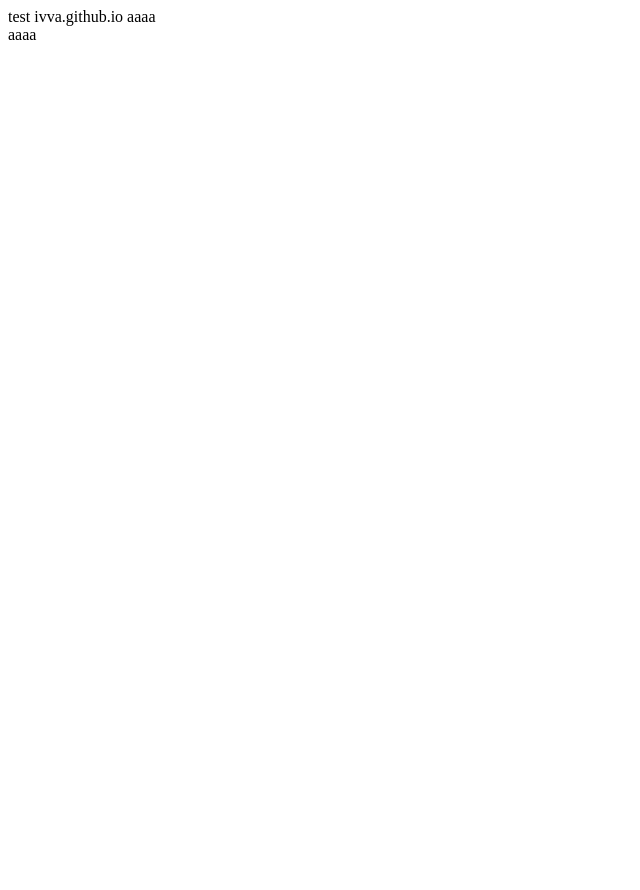
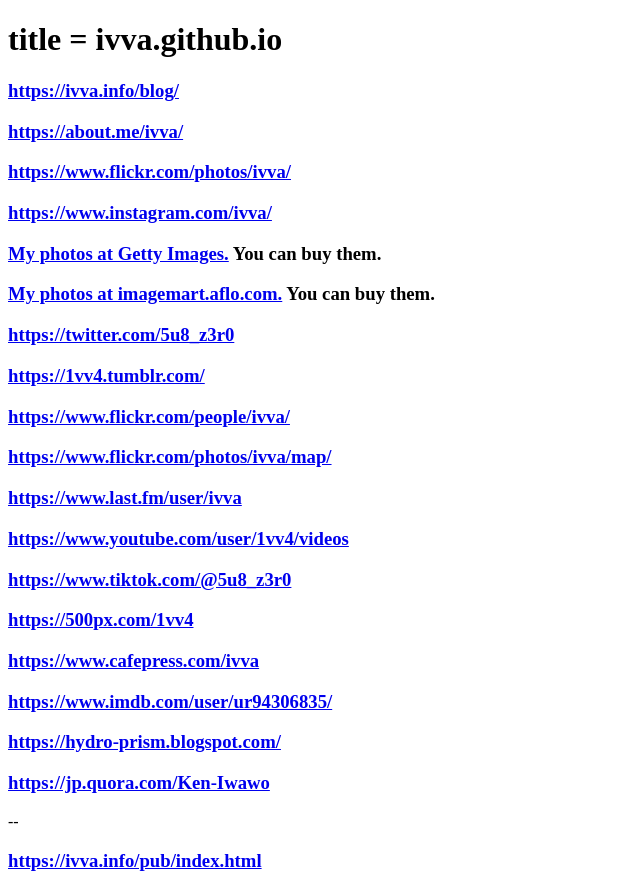
Before and after one commit to ivva/ivva.github.io, a plain HTML site: page index.html in a window 1280 px wide. Shown: the whole page, without its empty margins (0-640 px from the left). Before the commit the page ends 800 px from the top, so only its background shows below. Drawn offline with Linux system fonts and the light colour scheme.

Commit message:
Update index.html

```diff
--- a/index.html
+++ b/index.html
@@ -1,4 +1,40 @@
-test ivva.github.io
-aaaa
-<br>
-aaaa
+<!DOCTYPE HTML PUBLIC "-//W3C//DTD HTML 4.01 Transitional//EN" "http://www.w3.org/TR/html4/loose.dtd">
+<html lang="ja">
+<head>
+<META HTTP-EQUIV="Content-Type" CONTENT="text/html; charset=Shift-JIS">
+<title>ivva.github.io</title>
+<META NAME="keywords" CONTENT="ivva.github.io">
+<META NAME="description" CONTENT="ivva.github.io">
+
+
+</head>
+<body>
+
+
+<h1>title = ivva.github.io</h1>
+
+<h3><a href="https://ivva.info/blog/">https://ivva.info/blog/</a></h3>
+<h3><a href="https://about.me/ivva/">https://about.me/ivva/</a></h3>
+<h3><a href="https://www.flickr.com/photos/ivva/">https://www.flickr.com/photos/ivva/</a></h3>
+<h3><a href="https://www.instagram.com/ivva/">https://www.instagram.com/ivva/</a></h3>
+<h3><a href="https://bit.ly/2VHtV6F">My photos at Getty Images.</a> You can buy them.</h3>
+<h3><a href="https://imagemart.aflo.com/ja/@ivva.info">My photos at imagemart.aflo.com.</a> You can buy them.</h3>
+<h3><a href="https://twitter.com/5u8_z3r0">https://twitter.com/5u8_z3r0</a></h3>
+<h3><a href="https://1vv4.tumblr.com/">https://1vv4.tumblr.com/</a></h3>
+<h3><a href="https://www.flickr.com/people/ivva/">https://www.flickr.com/people/ivva/</a></h3>
+<h3><a href="https://www.flickr.com/photos/ivva/map/">https://www.flickr.com/photos/ivva/map/</a></h3>
+<h3><a href="https://www.last.fm/user/ivva">https://www.last.fm/user/ivva</a></h3>
+<h3><a href="https://www.youtube.com/user/1vv4/videos">https://www.youtube.com/user/1vv4/videos</a></h3>
+<h3><a href="https://www.tiktok.com/@5u8_z3r0">https://www.tiktok.com/@5u8_z3r0</a></h3>
+<h3><a href="https://500px.com/1vv4">https://500px.com/1vv4</a></h3>
+<h3><a href="https://www.cafepress.com/ivva">https://www.cafepress.com/ivva</a></h3>
+<h3><a href="https://www.imdb.com/user/ur94306835/">https://www.imdb.com/user/ur94306835/</a></h3>
+<h3><a href="https://hydro-prism.blogspot.com/">https://hydro-prism.blogspot.com/</a></h3>
+<h3><a href="https://jp.quora.com/Ken-Iwawo">https://jp.quora.com/Ken-Iwawo</a></h3>
+--
+<h3><a href="https://ivva.info/pub/index.html">https://ivva.info/pub/index.html</a></h3>
+
+
+</body>
+
+</html>
```
